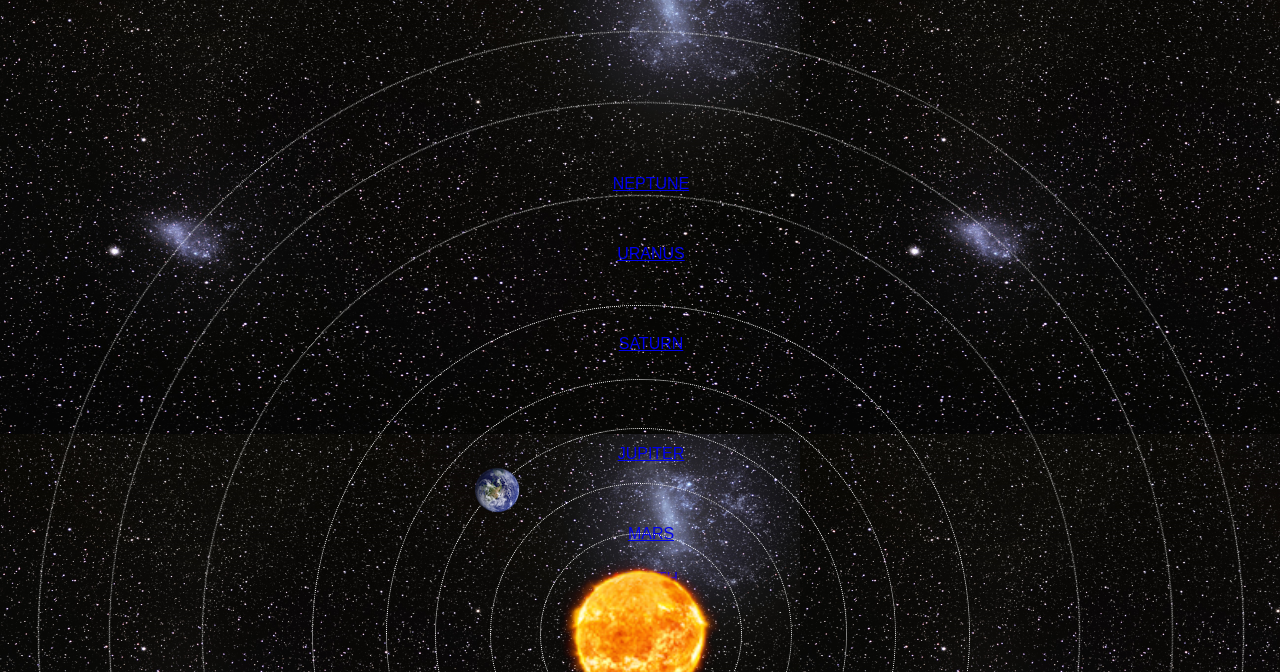
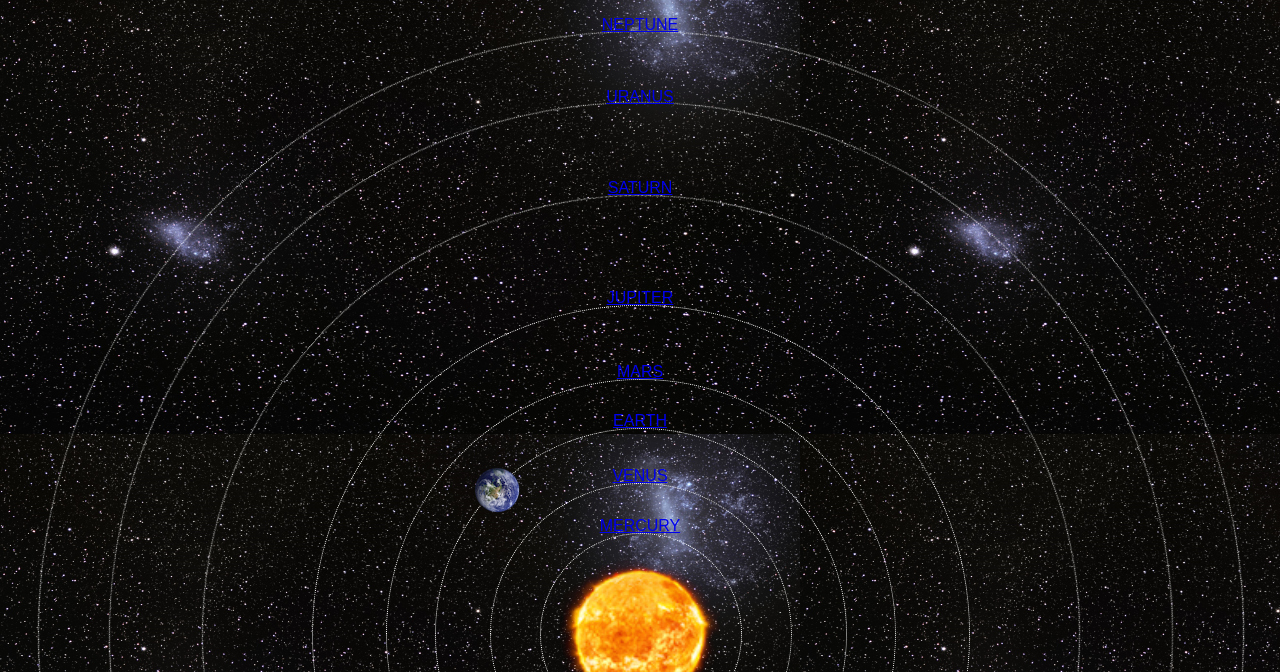
Before and after one commit to RuanG9949-ITvarsity/Module-5-Assessment-1-, a plain HTML site: page index.html in a window 1280 px wide. Shown: the part 75-747 px from the top of the page. Drawn offline with Linux system fonts and the light colour scheme.

Commit message:
Fixed the Labels, its attached to the orbit.

```diff
--- a/style.css
+++ b/style.css
@@ -49,7 +49,12 @@ body{
     }
 
     #neptune-label{
-        top: 250px;
+        position: absolute;
+        width: 1204px;
+        height: 1204px;
+        bottom: -495px;
+        left: 50%;
+        margin-left: -602px;
     }
 
     /*==============================================URANUS=================================================*/
@@ -77,7 +82,12 @@ body{
     }
 
     #uranus-label{
-        top: 320px;
+        position: absolute;
+        width: 1062px;
+        height: 1062px;
+        bottom: -425px;
+        left: 50%;
+        margin-left: -531px;
     }
 
     /*==============================================Saturn=================================================*/
@@ -104,7 +114,12 @@ body{
     }
 
     #saturn-label{
-        top: 410px;
+        position: absolute;
+        width: 876px;
+        height: 876px;
+        bottom: -330px;
+        left: 50%;
+        margin-left: -438px;
     }
 
 
@@ -133,7 +148,12 @@ body{
     }
 
     #jupiter-label{
-        top: 520px;
+        position: absolute;
+        width: 656px;
+        height: 656px;
+        bottom: -220px;
+        left: 50%;
+        margin-left: -328px;
     }
 
      /*==============================================Mars=================================================*/
@@ -161,7 +181,12 @@ body{
     }
 
     #mars-label{
-        top: 600px;
+        position: absolute;
+        width: 508px;
+        height: 508px;
+        bottom: -146px;
+        left: 50%;
+        margin-left: -254px;
     }
 
      /*==============================================Earth=================================================*/
@@ -189,7 +214,12 @@ body{
     }
 
     #earth-label{
-        top: 645px;
+        position: absolute;
+        width: 410px;
+        height: 410px;
+        bottom: -97px;
+        left: 50%;
+        margin-left: -205px;
     }
 
      /*==============================================Venus=================================================*/
@@ -215,7 +245,12 @@ body{
     }
 
     #venus-label{
-        top: 700px;
+        position: absolute;
+        width: 300px;
+        height: 300px;
+        bottom: -42px;
+        left: 50%;
+        margin-left: -150px;
     }
 
      /*==============================================Mercury=================================================*/
@@ -242,7 +277,13 @@ body{
     }
 
     #mercury-label{
-        top: 750px;
+        position: absolute;
+        z-index: 1;
+        width: 200px;
+        height: 200px;
+        bottom: 8px;
+        left: 50%;
+        margin-left: -100px;
     }
 
      /*==============================================LABEL BOX=================================================*/
```
Also changed, not shown: Resolution for my setup.txt (deleted), 1 other file.
